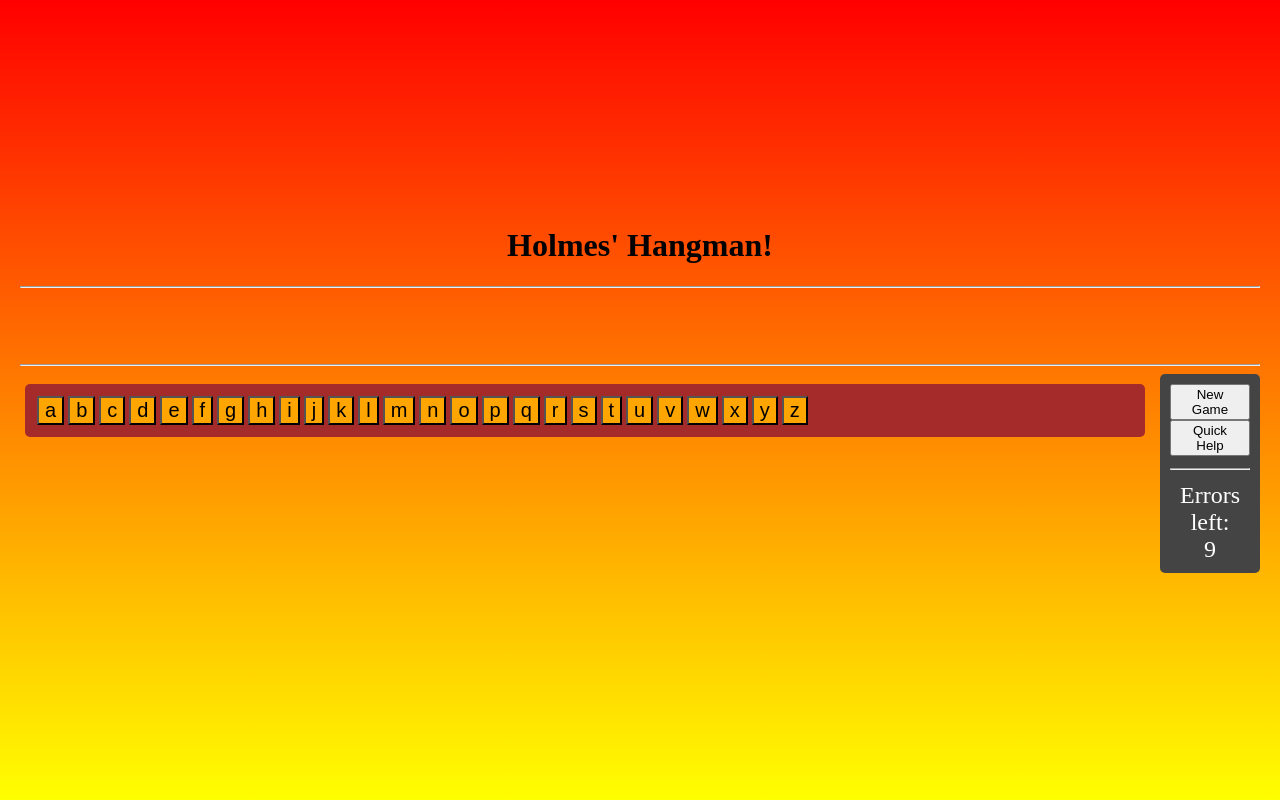
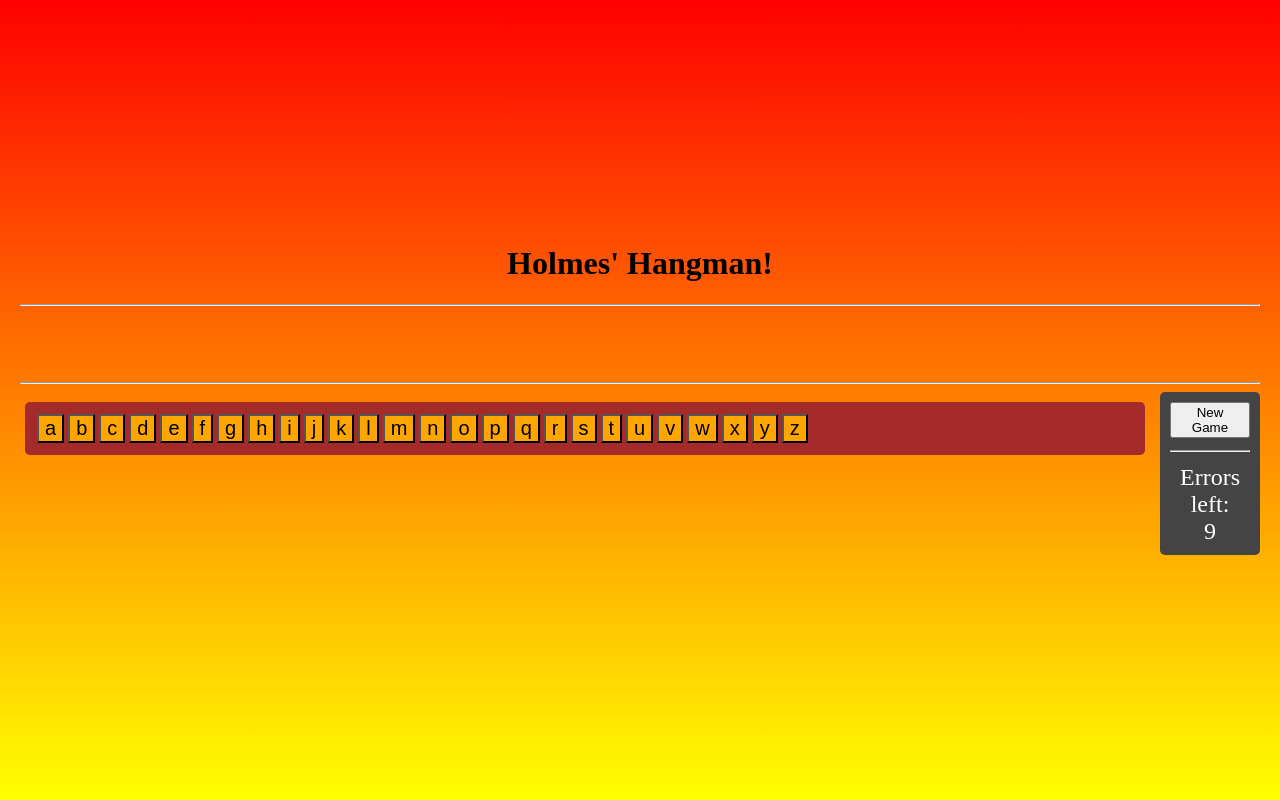
Before and after one commit to mh44698/firstproject.io, a plain HTML site: page index.html in a window 1280 px wide. Drawn offline with Linux system fonts and the light colour scheme; no server answers.

```diff
--- a/index.html
+++ b/index.html
@@ -46,7 +46,7 @@
          </div>
             <div class="box b">
               <button accesskey ="1" onclick="newGamed()">New Game</button>
-              <button onclick="qhelp()">Quick Help</button>
+              <!-- <button onclick="qhelp()">Quick Help</button> -->
               <hr></hr>
               Errors left:
               <div class="errors">9</div>
```
